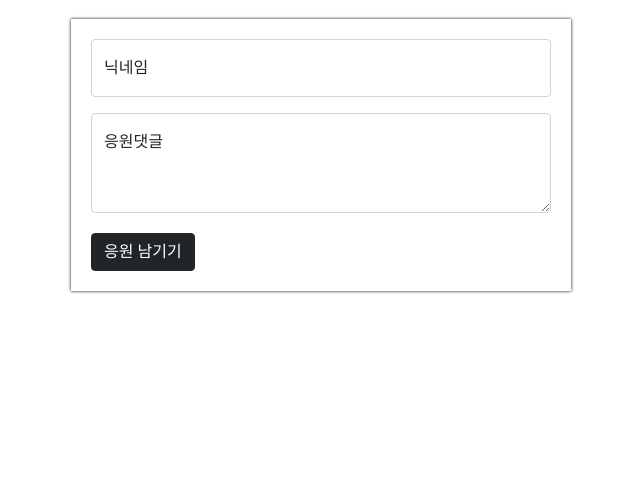
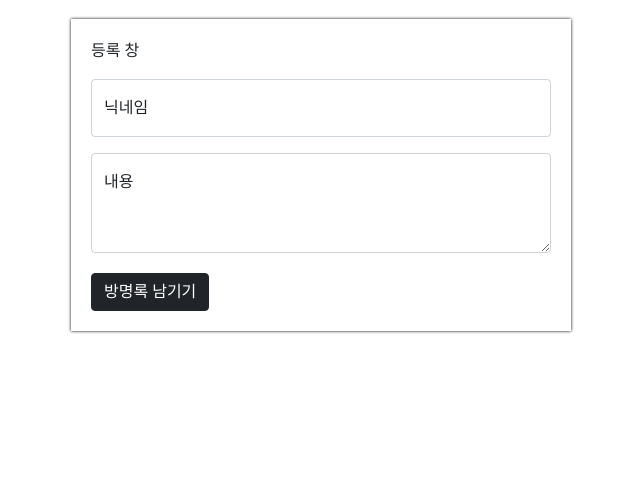
Before and after one commit to hobak12/webpage1, a Flask app: page /guestBook in a window 1280 px wide. Shown: the part 301-800 px from the top of the page, without its empty margins (319-959 px from the left). Run offline with Flask 2, Linux system fonts and the light colour scheme; data that the repository does not hold is empty.

Commit message:
변경 및 삭제 기능 고침

```diff
--- a/templates/guestBook.html
+++ b/templates/guestBook.html
@@ -15,6 +15,8 @@
             crossorigin="anonymous"></script>
 
     <link href="https://fonts.googleapis.com/css2?family=Noto+Serif+KR&display=swap" rel="stylesheet">
+    <script type="text/javascript" src="../static/js/common.js"></script>
+    <script type="text/javascript" src="../static/js/guestBook.js"></script>
 
     <title>바다를 いい</title>
     <style>
@@ -64,10 +66,10 @@
             margin: auto;
         }
 
-        .mycard > .card {
-            margin-top: 10px;
-            margin-bottom: 10px;
-        }
+        /*.mycard > .card {*/
+        /*    margin-top: 10px;*/
+        /*    margin-bottom: 10px;*/
+        /*}*/
 
         .mypost > button {
             margin-top: 20px;
@@ -77,99 +79,6 @@
             font-size: 20px;
         }
     </style>
-    <script>
-        $(document).ready(function () {
-            listing();
-        });
-
-        function listing() {
-            $.ajax({
-                type: 'GET',
-                url: '/fan',
-                data: {},
-                success: function (response) {
-                    console.log(response)
-                    let rows = response['supports']
-                    for (let i = 0; i < rows.length; i++) {
-                        let name = rows[i]['name']
-                        let support = rows[i]['support']
-                        let num = rows[i]['num']
-                        let temp_html = `
-                                                            <div class="card">
-                                        <div class="card-body">
-                                            <blockquote class="blockquote mb-0">
-                                                <p>${support}</p>
-                                                <footer class="blockquote-footer">${name}</footer>
-                                            </blockquote>
-                                             <button onclick="open_box()" type="button" class="btn btn-outline-dark">수정</button>
-                                             <button onclick="empty(${num})" type="button" class="btn btn-outline-dark">삭제</button>
-                                        </div>
-                                    </div>
-                                `
-                        $('#cards-box').append(temp_html)
-                    }
-                }
-            })
-        }
-
-
-        function posting() {
-            let support = $('#floatingTextarea2').val()
-            let name = $('#floatingInput').val()
-
-            $.ajax({
-                type: 'POST',
-                url: '/fan',
-                data: {
-                    support_give: support,
-                    name_give: name,
-                },
-                success: function (response) {
-                    alert(response['msg'])
-                    window.location.reload()
-                }
-            });
-        }
-
-            function empty(num) {
-            $.ajax({
-                type: 'POST',
-                url: '/fan/delete',
-                data: {
-                    num_give: num,
-                },
-                success: function (response) {
-                    alert(response['msg'])
-                    window.location.reload()
-                }
-            });
-        }
-
-
-        $(document).ready(function () {
-            $.ajax({
-                type: "GET",
-                url: "http://spartacodingclub.shop/sparta_api/weather/busan",
-                data: {},
-                success: function (response) {
-                    $('#temp').text(response['temp'])
-                }
-            })
-        });
-
-
-          function open_box(){
-            $('#post-box').show()
-        };
-        function close_box(){
-            $('#post-box').hide()
-        };
-
-
-
-    </script>
-
-
 </head>
 
 
@@ -179,43 +88,20 @@
             <h1>바다를 いい<h1/>
                 <p class="mytemp">현재기온: <span id="temp"></span>도</p>
         </div>
-
-
-        <div class="mypost">
+        <div class="mypost" id="postBox">
+            <p>등록 창</p>
             <div class="form-floating mb-3">
-                <input type="email" class="form-control" id="floatingInput" placeholder="name@example.com">
-                <label for="floatingInput">닉네임</label>
+                <input type="text" class="form-control" name="guestBookName" id="guestBookName" placeholder="홍길동">
+                <label for="guestBookName">닉네임</label>
             </div>
             <div class="form-floating">
-                            <textarea class="form-control" placeholder="Leave a comment here" id="floatingTextarea2"
+                            <textarea class="form-control" placeholder="내용을 작성해주세요" id="guestBookContents" name="guestBookContents"
                                       style="height: 100px"></textarea>
-                <label for="floatingTextarea2">응원댓글</label>
+                <label for="guestBookContents">내용</label>
             </div>
-
-            <button onclick="posting()" type="button" class="btn btn-dark">응원 남기기</button>
+            <button type="button" class="btn btn-dark" onclick="guestBook.insertGuestBook()">방명록 남기기</button>
         </div>
-
-
         <div class="mycard" id="cards-box">
-
-
         </div>
-
-
-  <div class="mypost1" id="post-box">
-            <div class="form-floating mb-3">
-                <input type="email" class="form-control" id="floatingInput1" placeholder="name@example.com">
-                <label for="floatingInput1">닉네임</label>
-            </div>
-            <div class="form-floating">
-                            <textarea class="form-control" placeholder="Leave a comment here" id="floatingTextarea3"
-                                      style="height: 100px"></textarea>
-                <label for="floatingTextarea3">응원댓글</label>
-            </div>
-
-            <button onclick="close_box()" type="button" class="btn btn-dark">확인</button>
-        </div>
-
-
 </body>
 </html>
```
